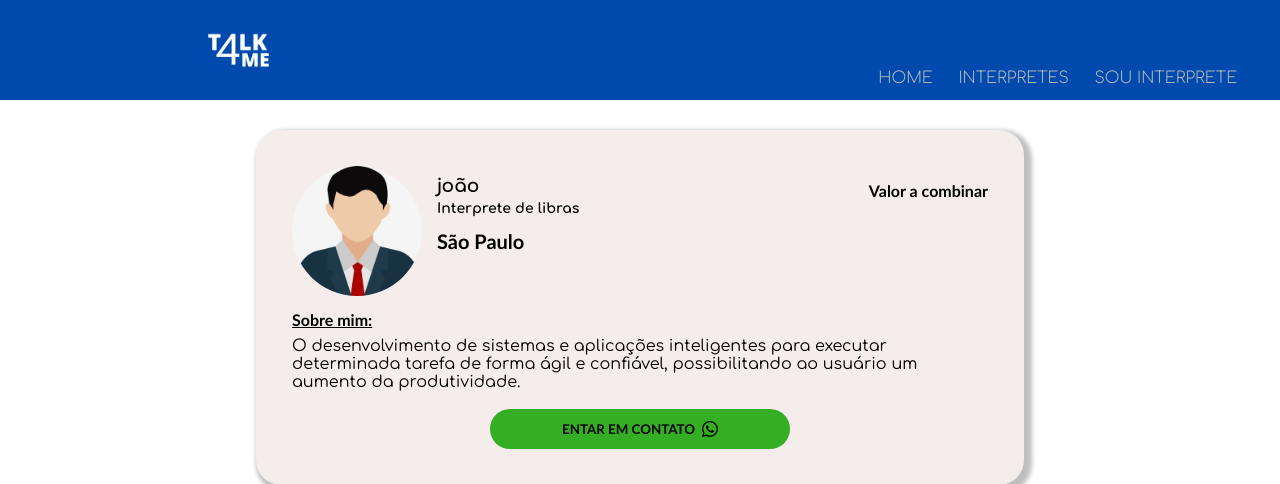
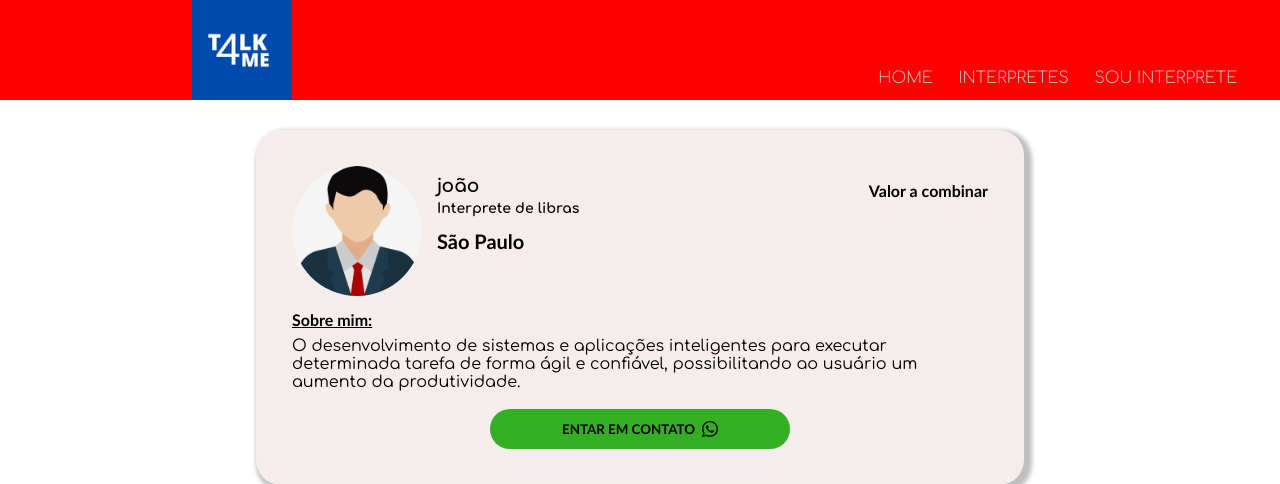
Before and after one commit to joaoalmeidait/Talk4Me, a PHP site: page /Interpretes.php in a window 1280 px wide. Shown: the top 484 px of the page. Run offline with PHP 8.4, Linux system fonts and the light colour scheme; data comes from the database, SQL or seed files in the repository.

Commit message:
cor de fundo

```diff
--- a/Style_interpretes.css
+++ b/Style_interpretes.css
@@ -15,7 +15,7 @@ header {
     width: 100%;
     height: 100px;
     position: fixed;
-    background-color: #004AAD;
+    background-color: red;
     font-family: 'Comfortaa', cursive;
 }
 
```
